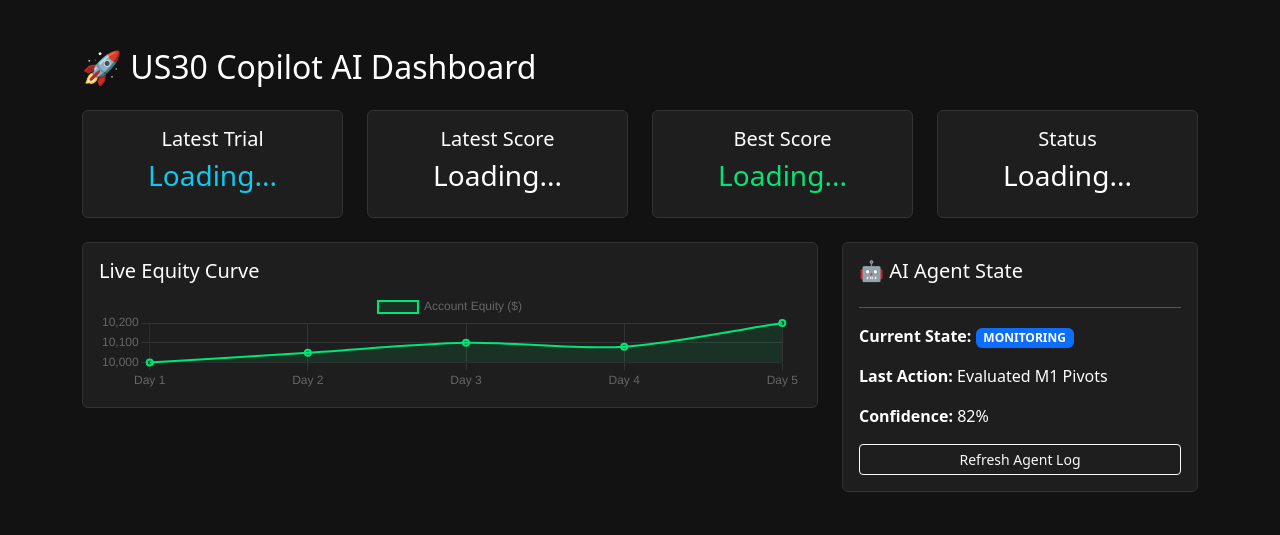
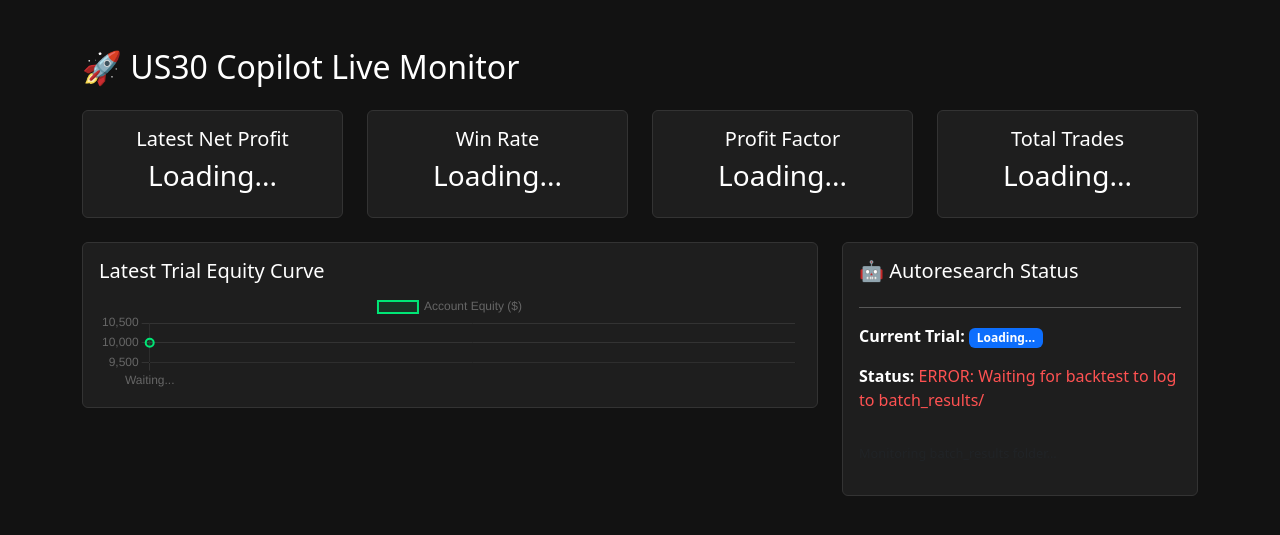
Before and after one commit to PotatoCodez127/us30_copilot, a Flask app: page / in a window 1280 px wide. Shown: the top 535 px of the page. Run offline with Flask 3, Linux system fonts and the light colour scheme.

Commit message:
force reload

```diff
--- a/frontend/app.py
+++ b/frontend/app.py
@@ -1,49 +1,116 @@
 from flask import Flask, render_template, jsonify
-import pandas as pd
 import os
+import glob
+import re
 
 app = Flask(__name__)
 
-BASE_DIR = os.path.dirname(os.path.dirname(os.path.abspath(__file__)))
-LOG_PATH = os.path.join(BASE_DIR, 'autoresearch_log.tsv')
+def clean_ansi(text):
+    """Removes terminal color codes from the text file."""
+    ansi_escape = re.compile(r'\x1B(?:[@-Z\\-_]|\[[0-?]*[ -/]*[@-~])')
+    return ansi_escape.sub('', text)
+
+def get_batch_results_dir():
+    """Bulletproof directory finder that hunts for batch_results and creates it if missing."""
+    current_file_dir = os.path.dirname(os.path.abspath(__file__)) # Likely frontend/
+    parent_dir = os.path.dirname(current_file_dir) # Likely us30_copilot/
+
+    # Places to look depending on how the app was launched
+    paths_to_try = [
+        os.path.join(parent_dir, 'batch_results'), # Normal structure
+        os.path.join(current_file_dir, 'batch_results'), # If app.py is in the root
+        os.path.join(os.getcwd(), 'batch_results') # Absolute fallback
+    ]
+
+    for path in paths_to_try:
+        if os.path.exists(path) and os.path.isdir(path):
+            return path
+
+    # If it genuinely doesn't exist, create it safely to prevent crashes
+    target_path = paths_to_try[0]
+    try:
+        os.makedirs(target_path, exist_ok=True)
+        print(f"[*] Auto-created missing directory: {target_path}")
+    except Exception as e:
+        print(f"[!] Could not create directory: {e}")
+
+    return target_path
+
+# Resolve the directory once when the app starts
+BATCH_RESULTS_DIR = get_batch_results_dir()
 
 @app.route('/')
 def index():
     return render_template('index.html')
 
+def get_latest_txt_file():
+    if not os.path.exists(BATCH_RESULTS_DIR):
+        return None
+    list_of_files = glob.glob(f"{BATCH_RESULTS_DIR}/*.txt")
+    if not list_of_files:
+        return None
+    # Get the newest file based on creation time
+    return max(list_of_files, key=os.path.getctime)
+
 @app.route('/api/metrics')
 def get_metrics():
+    latest_file = get_latest_txt_file()
+    if not latest_file:
+        return jsonify({"status": "error", "message": "Waiting for backtest to log to batch_results/"})
+
     try:
-        if not os.path.exists(LOG_PATH):
-            return jsonify({"status": "error", "message": "File not found"})
+        with open(latest_file, 'r', encoding='utf-8') as file:
+            content = clean_ansi(file.read())
 
-        df = pd.read_csv(LOG_PATH, sep='\t')
+            # Extract Metrics using regex
+            net_profit_match = re.search(r'Net Profit:\s+\$?([-+]?\d*\.\d+|\d+)', content)
+            win_rate_match = re.search(r'True Win Rate:\s+([-+]?\d*\.\d+|\d+)%', content)
+            trades_match = re.search(r'Total Trades Taken:\s+(\d+)', content)
 
-        if not df.empty:
-            latest = df.iloc[-1]
-            best_score = df['score'].max() # Find the best score out of all trials
+            net_profit = float(net_profit_match.group(1)) if net_profit_match else 0.0
+            win_rate = float(win_rate_match.group(1)) if win_rate_match else 0.0
+            total_trades = int(trades_match.group(1)) if trades_match else 0
+
+            filename = os.path.basename(latest_file)
+            trial_match = re.search(r'run_(\d+)_', filename)
+            trial_num = trial_match.group(1) if trial_match else "Unknown"
 
             return jsonify({
                 "status": "success",
-                "trial_number": len(df), # <--- FIX: We just count the number of rows now!
-                "latest_score": float(latest.get('score', 0)),
-                "best_score": float(best_score),
-                "trial_status": str(latest.get('status', 'Unknown'))
+                "net_profit": net_profit,
+                "win_rate": win_rate,
+                "profit_factor": 0.0, # (Profit Factor is not currently explicitly logged in your txt)
+                "total_trades": total_trades,
+                "trial": trial_num,
+                "status_msg": "Parsing Successful"
             })
     except Exception as e:
-        print(f"Error in metrics route: {e}") # This will print errors to your terminal if it fails again
-        return jsonify({"status": "error", "message": str(e)})
-
-    return jsonify({"status": "empty"})
+        print(f"Metrics Parsing Error: {e}")
+        return jsonify({"status": "error", "message": "Corrupted or incomplete log file"})
 
 @app.route('/api/equity')
 def get_equity():
-    # Still mock data until we find your trade log file
-    data = {
-        "labels": ["Day 1", "Day 2", "Day 3", "Day 4", "Day 5"],
-        "equity": [10000, 10050, 10100, 10080, 10200]
-    }
-    return jsonify(data)
+    latest_file = get_latest_txt_file()
+    if not latest_file:
+         return jsonify({"labels": ["Waiting..."], "equity": [10000]})
+
+    try:
+        with open(latest_file, 'r', encoding='utf-8') as file:
+            content = clean_ansi(file.read())
+
+            net_profit_match = re.search(r'Net Profit:\s+\$?([-+]?\d*\.\d+|\d+)', content)
+            net_profit = float(net_profit_match.group(1)) if net_profit_match else 0.0
+
+            starting_balance = 10000.0
+            ending_balance = starting_balance + net_profit
+
+            return jsonify({
+                "labels": ["Start", "End"],
+                "equity": [starting_balance, ending_balance]
+            })
+    except Exception as e:
+        return jsonify({"labels": ["Error"], "equity": [10000]})
 
 if __name__ == '__main__':
-    app.run(debug=True, port=5000)
+    # Using 0.0.0.0 makes the server accessible across your local network if needed
+    app.run(host='0.0.0.0', debug=True, port=5000)
--- a/frontend/templates/index.html
+++ b/frontend/templates/index.html
@@ -10,36 +10,37 @@
         body { background-color: #121212; color: #ffffff; }
         .card { background-color: #1e1e1e; border: 1px solid #333; color: white; }
         .text-success { color: #00e676 !important; }
+        .text-danger { color: #ff5252 !important; }
     </style>
 </head>
 <body>
 
 <div class="container mt-5">
-    <h2 class="mb-4">🚀 US30 Copilot AI Dashboard</h2>
+    <h2 class="mb-4">🚀 US30 Copilot Live Monitor</h2>
 
     <div class="row mb-4">
         <div class="col-md-3">
             <div class="card p-3 text-center">
-                <h5>Latest Trial</h5>
-                <h3 id="trial-number" class="text-info">Loading...</h3>
+                <h5>Latest Net Profit</h5>
+                <h3 id="net-profit">Loading...</h3>
             </div>
         </div>
         <div class="col-md-3">
             <div class="card p-3 text-center">
-                <h5>Latest Score</h5>
-                <h3 id="latest-score">Loading...</h3>
+                <h5>Win Rate</h5>
+                <h3 id="win-rate">Loading...</h3>
             </div>
         </div>
         <div class="col-md-3">
             <div class="card p-3 text-center">
-                <h5>Best Score</h5>
-                <h3 id="best-score" class="text-success">Loading...</h3>
+                <h5>Profit Factor</h5>
+                <h3 id="profit-factor">Loading...</h3>
             </div>
         </div>
         <div class="col-md-3">
             <div class="card p-3 text-center">
-                <h5>Status</h5>
-                <h3 id="trial-status">Loading...</h3>
+                <h5>Total Trades</h5>
+                <h3 id="total-trades">Loading...</h3>
             </div>
         </div>
     </div>
@@ -47,67 +48,93 @@
     <div class="row">
         <div class="col-md-8">
             <div class="card p-3">
-                <h5>Live Equity Curve</h5>
+                <h5>Latest Trial Equity Curve</h5>
                 <canvas id="equityChart" height="100"></canvas>
             </div>
         </div>
 
         <div class="col-md-4">
             <div class="card p-3 h-100">
-                <h5>🤖 AI Agent State</h5>
+                <h5>🤖 Autoresearch Status</h5>
                 <hr>
-                <p><strong>Current State:</strong> <span class="badge bg-primary">MONITORING</span></p>
-                <p><strong>Last Action:</strong> Evaluated M1 Pivots</p>
-                <p><strong>Confidence:</strong> 82%</p>
-                <button class="btn btn-outline-light btn-sm mt-auto">Refresh Agent Log</button>
+                <p><strong>Current Trial:</strong> <span id="trial-number" class="badge bg-primary">Loading...</span></p>
+                <p><strong>Status:</strong> <span id="trial-status">Loading...</span></p>
+                <p class="text-muted mt-3" style="font-size: 0.8em;">Monitoring batch_results folder...</p>
             </div>
         </div>
     </div>
 </div>
 
 <script>
+let equityChartInstance = null;
+
+    function updateDashboard() {
         // Fetch Metrics
         fetch('/api/metrics')
             .then(response => response.json())
             .then(data => {
                 if(data.status === 'success') {
-                document.getElementById('trial-number').innerText = `#${data.trial_number}`;
-                document.getElementById('latest-score').innerText = data.latest_score.toFixed(2);
-                document.getElementById('best-score').innerText = data.best_score.toFixed(2);
-                document.getElementById('trial-status').innerText = data.trial_status;
+                    const profitEl = document.getElementById('net-profit');
+                    profitEl.innerText = `$${data.net_profit.toFixed(2)}`;
+                    profitEl.className = data.net_profit >= 0 ? "text-success" : "text-danger";
+
+                    document.getElementById('win-rate').innerText = `${data.win_rate.toFixed(1)}%`;
+                    document.getElementById('profit-factor').innerText = data.profit_factor.toFixed(2);
+                    document.getElementById('total-trades').innerText = data.total_trades;
+                    document.getElementById('trial-number').innerText = `#${data.trial}`;
+                    document.getElementById('trial-status').innerText = data.status_msg;
                 } else {
-                console.error("Error loading metrics:", data.message);
+                    // Show the actual error message!
+                    document.getElementById('trial-status').innerText = "ERROR: " + data.message;
+                    document.getElementById('trial-status').className = "text-danger";
                 }
-        });
+            })
+            .catch(err => console.error("Metrics Error:", err));
 
-    // Fetch and Draw Equity Chart
+        // Fetch Chart Data
         fetch('/api/equity')
             .then(response => response.json())
             .then(data => {
                 const ctx = document.getElementById('equityChart').getContext('2d');
-            new Chart(ctx, {
+
+                if (equityChartInstance) {
+                    equityChartInstance.destroy();
+                }
+
+                const finalEquity = data.equity[data.equity.length - 1];
+                const lineColor = finalEquity >= 10000 ? '#00e676' : '#ff5252';
+                const bgColor = finalEquity >= 10000 ? 'rgba(0, 230, 118, 0.1)' : 'rgba(255, 82, 82, 0.1)';
+
+                equityChartInstance = new Chart(ctx, {
                     type: 'line',
                     data: {
                         labels: data.labels,
                         datasets: [{
                             label: 'Account Equity ($)',
                             data: data.equity,
-                        borderColor: '#00e676',
-                        backgroundColor: 'rgba(0, 230, 118, 0.1)',
+                            borderColor: lineColor,
+                            backgroundColor: bgColor,
                             borderWidth: 2,
                             fill: true,
-                        tension: 0.3
+                            tension: 0.1,
+                            pointRadius: 4 // Made dots visible since there are only 2 points (Start/End)
                         }]
                     },
                     options: {
                         responsive: true,
+                        animation: false,
                         scales: {
                             y: { grid: { color: '#333' } },
                             x: { grid: { color: '#333' } }
                         }
                     }
                 });
-        });
+            })
+            .catch(err => console.error("Chart Error:", err));
+    }
+
+    updateDashboard();
+    setInterval(updateDashboard, 3000);
 </script>
 
 </body>
--- a/src/strategy/us30_ai_config.py
+++ b/src/strategy/us30_ai_config.py
@@ -4,7 +4,7 @@
 
 ENABLE_OR_CHECKS = False
 ENABLE_PIVOT_CHECKS = True
-BREAKOUT_BUFFER_POINTS = 0.15
+BREAKOUT_BUFFER_POINTS = 0.18
 SL_RISK_POINTS = 1.20
-TP_REWARD_POINTS = 4.50
-MAX_HOLDING_MINUTES = 90
+TP_REWARD_POINTS = 3.00
+MAX_HOLDING_MINUTES = 50
```
Also changed, not shown: 1 other file. Lines whose indentation alone changed are shown as unchanged.
